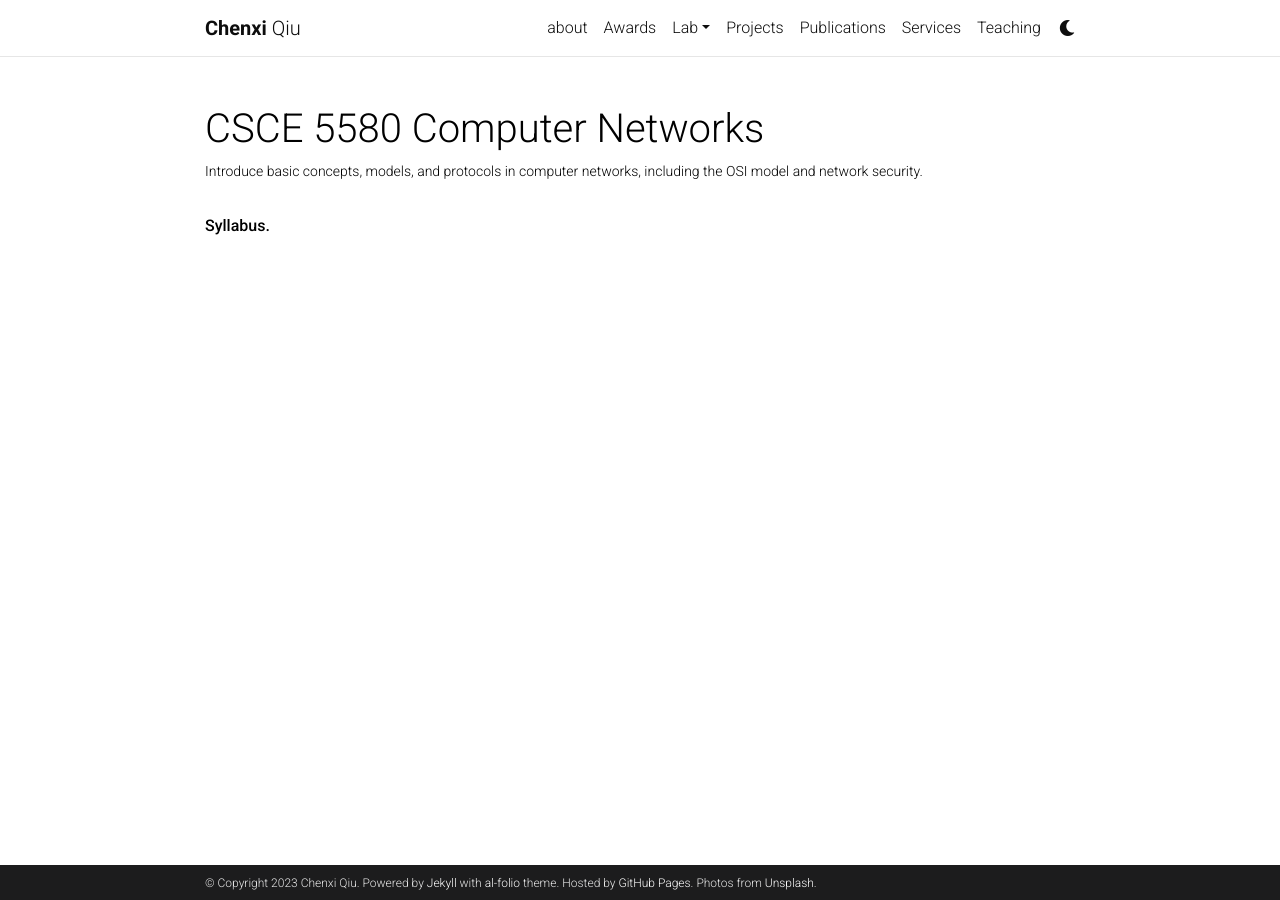
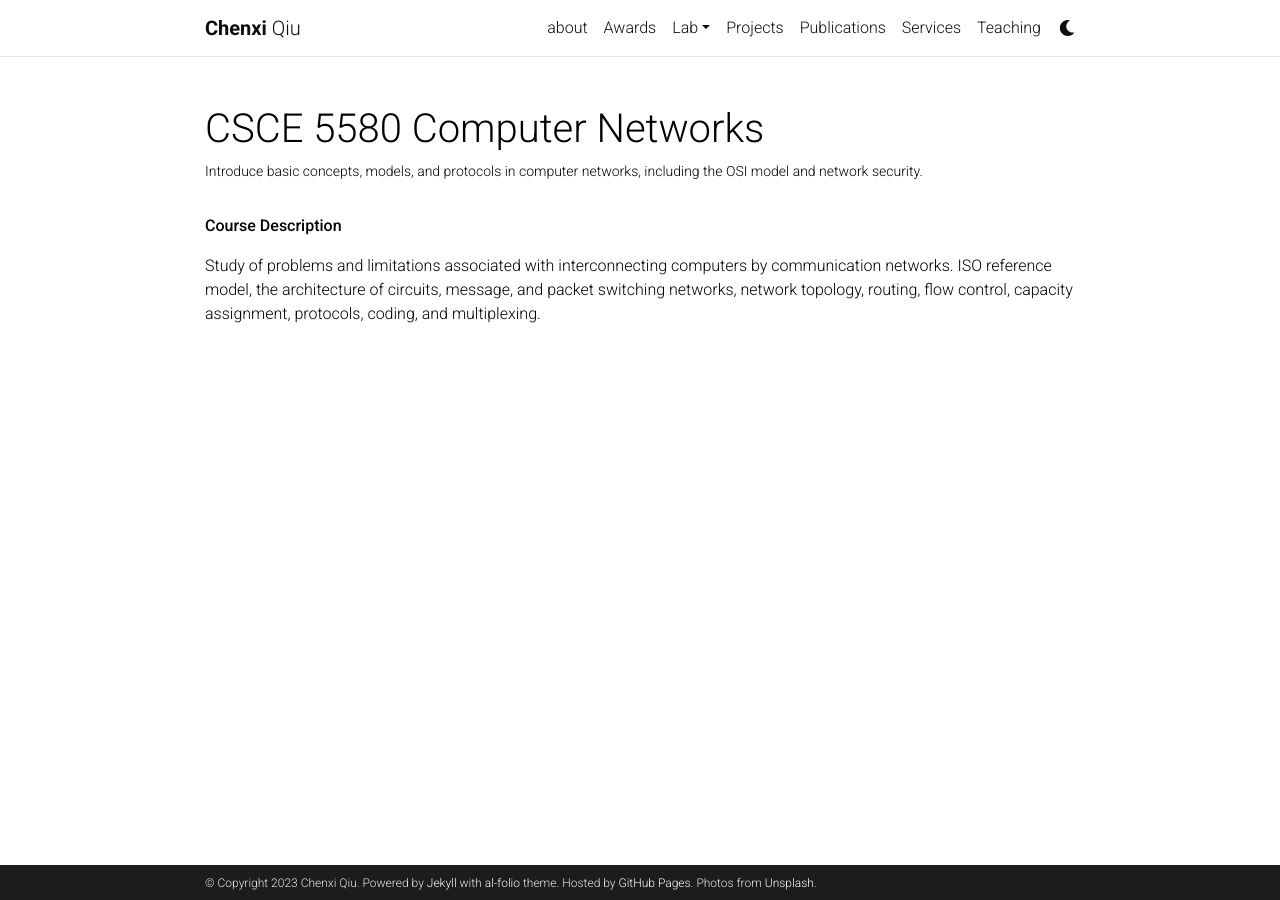
Before and after one commit to chenxiunt/chenxiunt.github.io, a Jekyll site: the page built from _teaching/CSCE5850.markdown, in a window 1280 px wide. Built offline with Jekyll 4.4.1, drawn with Linux system fonts in a browser that asks for light colours; comment, search, counter and statistics services are not loaded; a style sheet for code colours, icons or effects is not loaded.

Commit message:
Update CSCE5850.markdown

```diff
--- a/_teaching/CSCE5850.markdown
+++ b/_teaching/CSCE5850.markdown
@@ -6,4 +6,6 @@ img: /assets/img/CSCE5580.png
 importance: 1
 ---
 
-**Syllabus.**
+**Course Description**
+
+Study of problems and limitations associated with interconnecting computers by communication networks. ISO reference model, the architecture of circuits, message, and packet switching networks, network topology, routing, flow control, capacity assignment, protocols, coding, and multiplexing.
```
